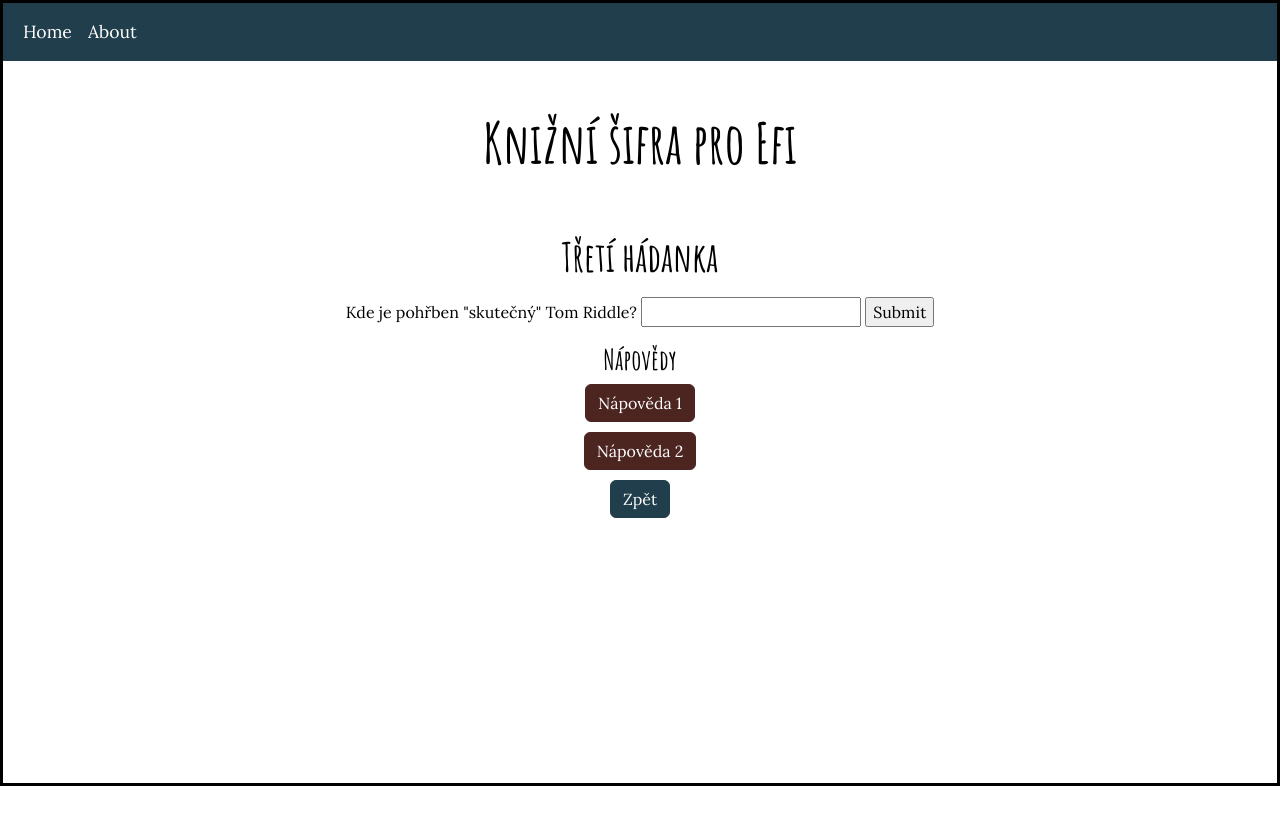
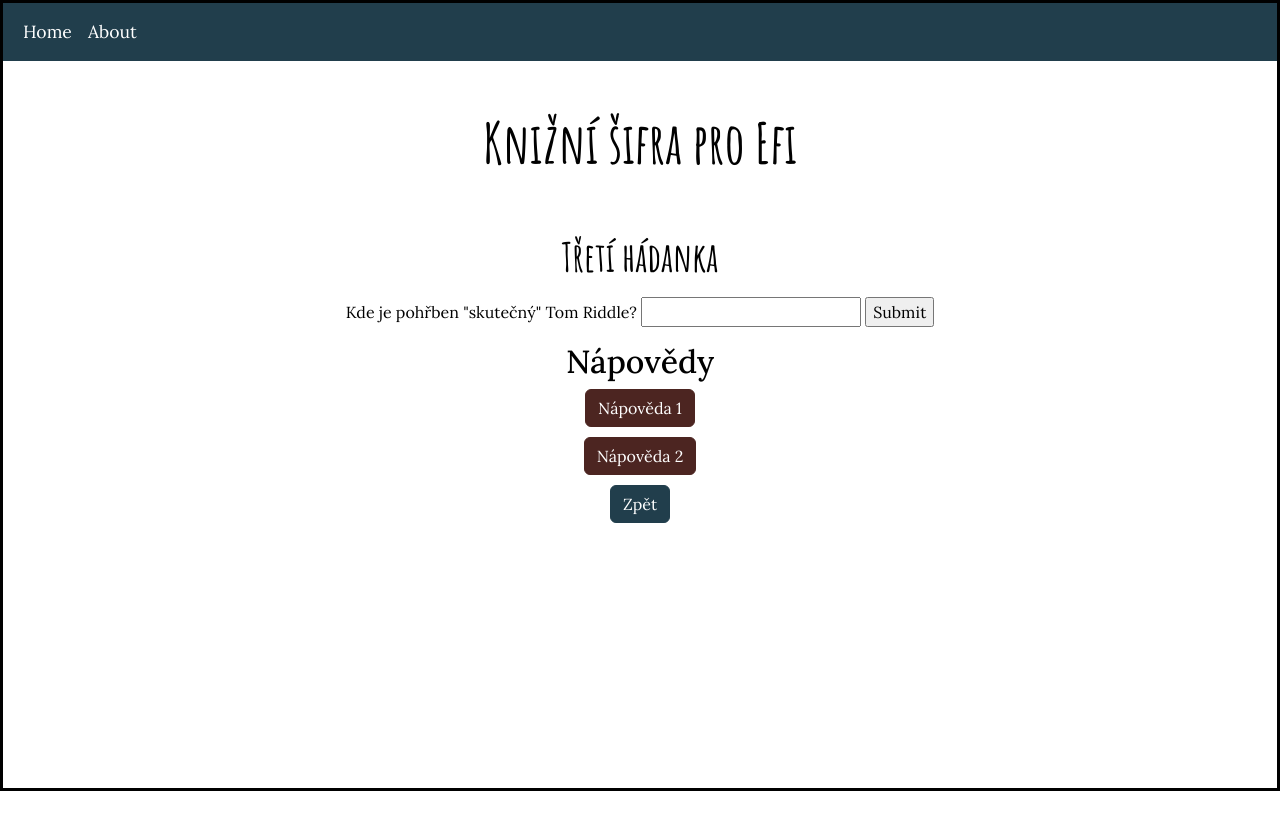
Before and after one commit to klarikhal/knizni_sifra_pro_efi.github.io, a Jekyll site: the page built from _harry_potter/hadanka_3.md, in a window 1280 px wide. Shown: the top 830 px of the page. Built offline with Jekyll 4.4.1, drawn with Linux system fonts in a browser that asks for light colours.

Commit message:
Refactor hints section to use a heading and improve structure

```diff
--- a/_harry_potter/hadanka_3.md
+++ b/_harry_potter/hadanka_3.md
@@ -12,8 +12,8 @@ Kde je pohřben "skutečný" Tom Riddle? <input type="text" name="fname">
 </form>
 </p>
 
-
-<h3>Nápovědy</h3>
+<div>
+<h2>Nápovědy</h2>
 
 <div>
 <button onclick="help1()" class="btn btn-light"> Nápověda 1</button>
@@ -29,4 +29,5 @@ Kde je pohřben "skutečný" Tom Riddle? <input type="text" name="fname">
 <button onclick="window.location.href='{{ site.baseurl }}/uvody/hp_uvod.html'" class="btn btn-info">Zpět</button>
 </div>
 </div>
+</div>
 <script src="{{ site.baseurl }}//assets/js/hadanky_hp.js"></script>
```
